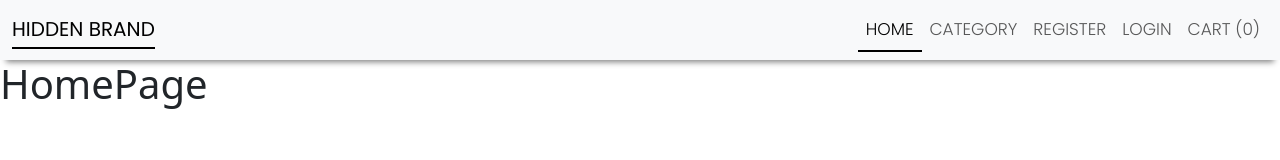
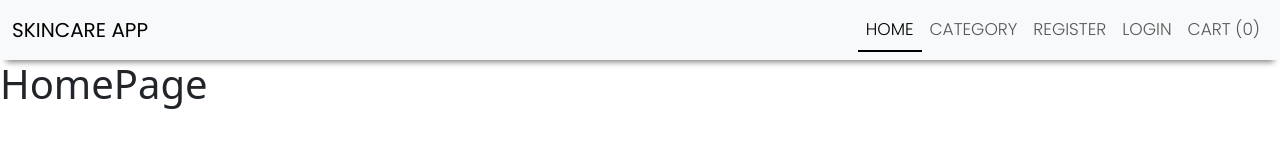
Before and after one commit to SanginiShetty/Skincare, a React (Create React App) app in the folder client/: page / in a window 1280 px wide. Shown: the top 160 px of the page. Built offline with nearby package versions, Linux system fonts and the light colour scheme; a web font is replaced by a local one.

Commit message:
15th commit

```diff
--- a/client/package.json
+++ b/client/package.json
@@ -7,6 +7,7 @@
     "cra-template": "1.2.0",
     "react": "^18.3.1",
     "react-dom": "^18.3.1",
+    "react-icons": "^5.4.0",
     "react-router-dom": "^7.1.2",
     "react-scripts": "^5.0.1",
     "web-vitals": "^4.2.4"
--- a/client/src/components/layout/Header.js
+++ b/client/src/components/layout/Header.js
@@ -1,5 +1,7 @@
 import React from 'react';
 import {NavLink, Link} from 'react-router-dom';
+import {} from 'react-icons';
+import skincare from 'client/public/images/skincare'
 
 const Header = () => {
   return (
@@ -10,9 +12,9 @@ const Header = () => {
       <span className="navbar-toggler-icon" />
     </button>
     <div className="collapse navbar-collapse" id="navbarTogglerDemo01">
-      <NavLink to = '/' className="navbar-brand">
-      Hidden brand
-      </NavLink>
+      <Link to = '/' className="navbar-brand">
+         SKINCARE APP
+      </Link>
       <ul className="navbar-nav ms-auto mb-2 mb-lg-0">
         <li className="nav-item">
           <NavLink
```
Also changed, not shown: client/public/images/skincare.png (added), 1 other file (tests, documents, lock files or other folders).
